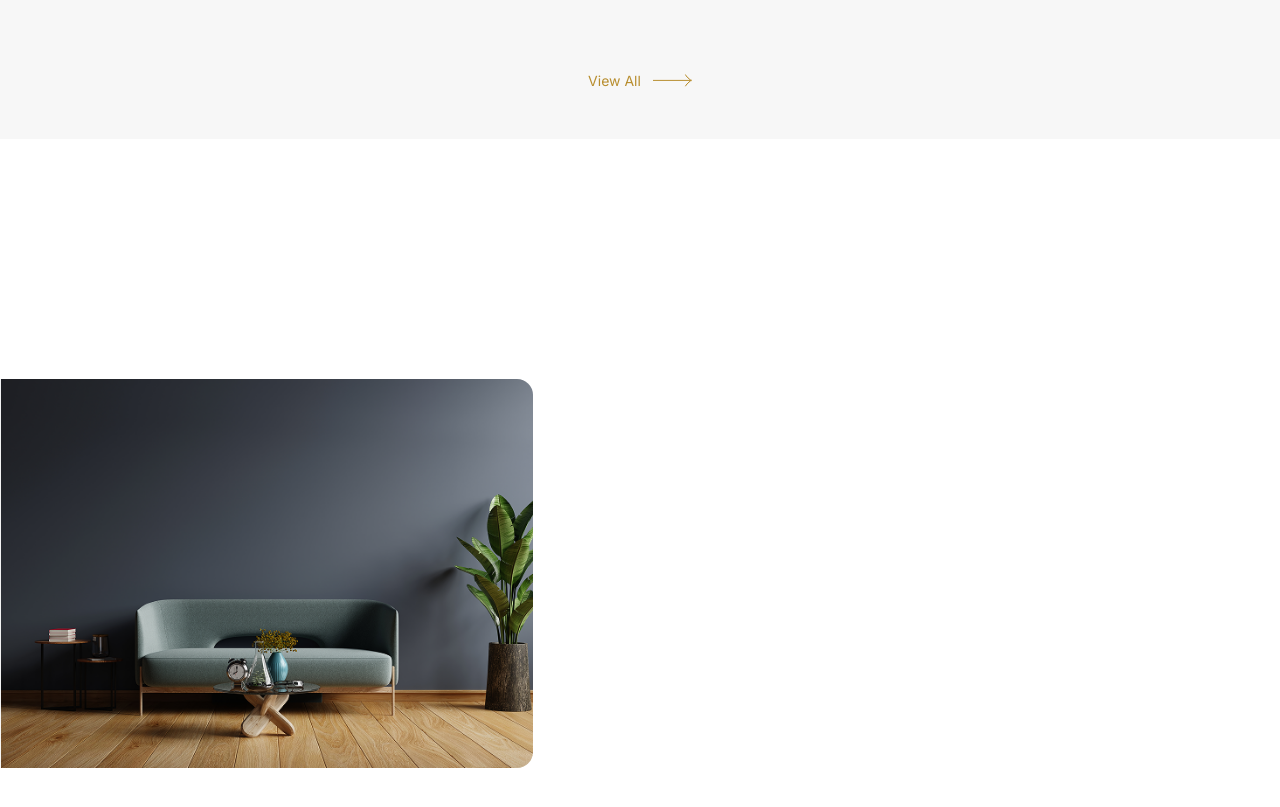
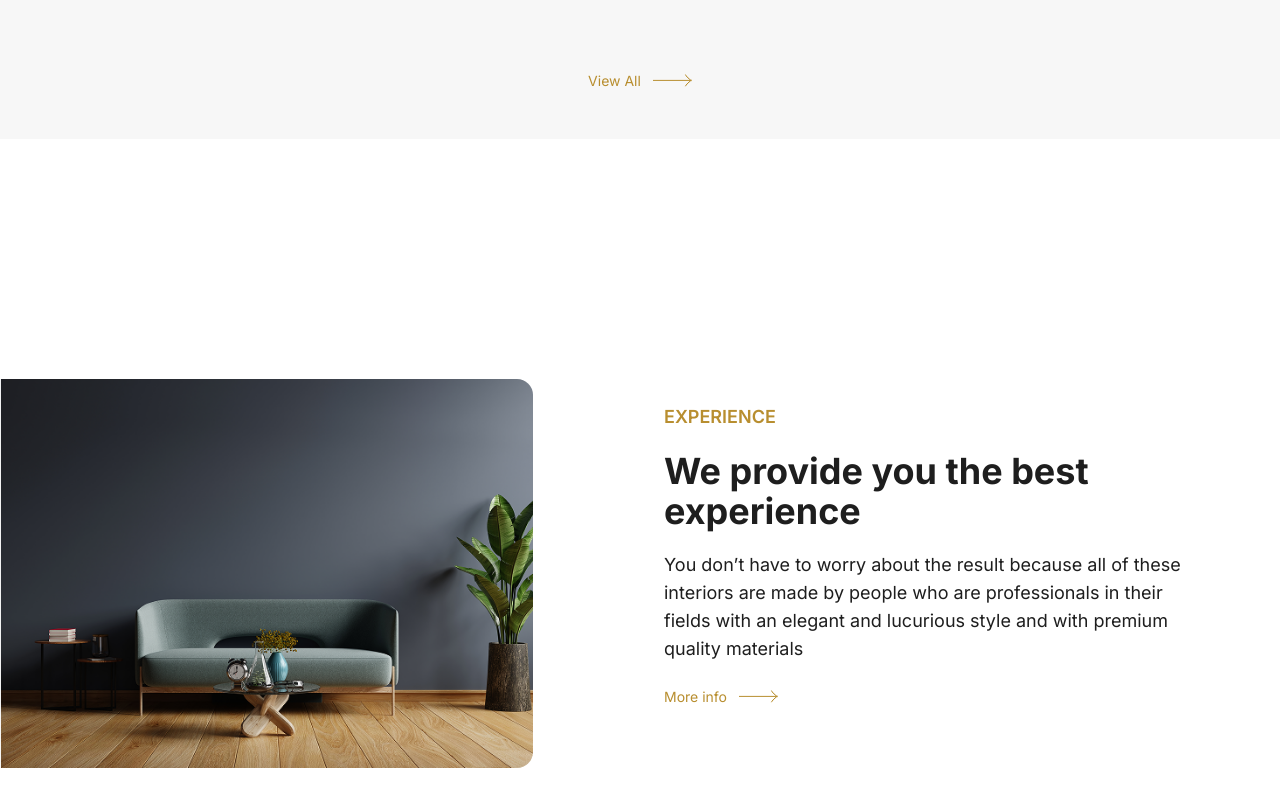
Before and after one commit to Mohammedatef1/modora, a React (Vite) app: page / in a window 1280 px wide. Shown: the part 1380-2187 px from the top of the page. Built offline with nearby package versions, Linux system fonts and the light colour scheme; no server answers; the database is empty.

Commit message:
update: feature highlight

```diff
--- a/src/components/common/ArrowButton.tsx
+++ b/src/components/common/ArrowButton.tsx
@@ -4,11 +4,12 @@ import Arrow from "@assets/svg/arrow.svg?react"
 interface ArrowButtonProps {
   label: string;
   link?: string;
+  className? :string;
 }
 
-const ArrowButton = ({label, link="/"} : ArrowButtonProps) => {
+const ArrowButton = ({label, link="/", className} : ArrowButtonProps) => {
   return (
-    <Link to={link} className="text-xs md:text-sm text-primary flex items-center gap-3">
+    <Link to={link} className={`text-xs md:text-sm text-primary flex items-center gap-3 ${className}`}>
       <span>{label}</span>
       <Arrow className="text-primary fill-primary stroke-primary"/>
     </Link>
--- a/src/components/common/FeatureHighlight.tsx
+++ b/src/components/common/FeatureHighlight.tsx
@@ -1,3 +1,5 @@
+import ArrowButton from "./ArrowButton";
+
 interface FeatureHighlightProps {
   title: string;
   subtitle: string;
@@ -5,14 +7,23 @@ interface FeatureHighlightProps {
   imgSrc: string;
   ctaLabel: string;
   ctaLink: string;
-  backgroundColor?: string;
+  mode?: "standard" | "compact";
 }
 
-const FeatureHighlight = ({ctaLabel, ctaLink, description, imgSrc, subtitle, title, backgroundColor} : FeatureHighlightProps) => {
+const FeatureHighlight = ({ctaLabel, ctaLink, description, imgSrc, subtitle, title, mode="standard"} : FeatureHighlightProps) => {
   return (
-    <div className="flex py-12 md:py-40 lg:py-60">
+    <div className="flex flex-wrap gap-y-10 py-12 md:py-40 lg:py-60 lg:max-w-7xl lg:m-auto">
       <div className="w-full md:w-1/2">
-        <img src={imgSrc} alt="Experience image" width={455} height={629} className="w-10/12 h-auto rounded-e-2xl"/>
+        {mode === "standard"? (<img src={imgSrc} alt="Experience image" width={455} height={629} className="w-11/12 sm:w-10/12 h-auto rounded-e-2xl"/>) :
+        (<div>
+          <img src="" width={450} height={629} alt="" />
+        </div>) }
+      </div>
+      <div className={`w-full md:w-1/2 flex flex-col gap-y-5 p-4 sm:p-6 max-w-xl ${mode === "standard" ? 'ms:ps-20' : ''}`}>
+        <h3 className="text-primary text-base md:text-lg font-semibold">{subtitle}</h3>
+        <h2 className="text-2xl md:text-4xl font-bold">{title}</h2>
+        <p className="text-base md:text-lg">{description}</p>
+        <ArrowButton label={ctaLabel} link={ctaLink} className="mt-1"/>
       </div>
     </div>
   )
```
